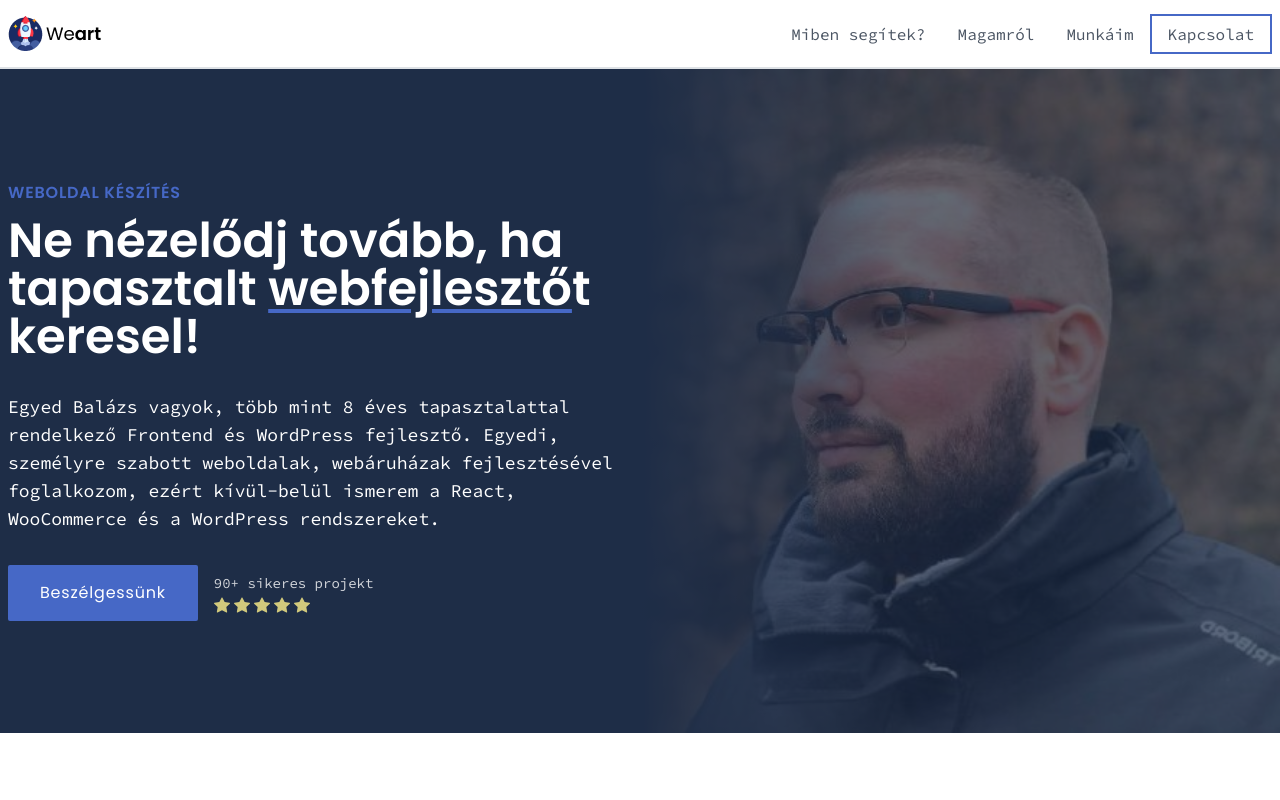
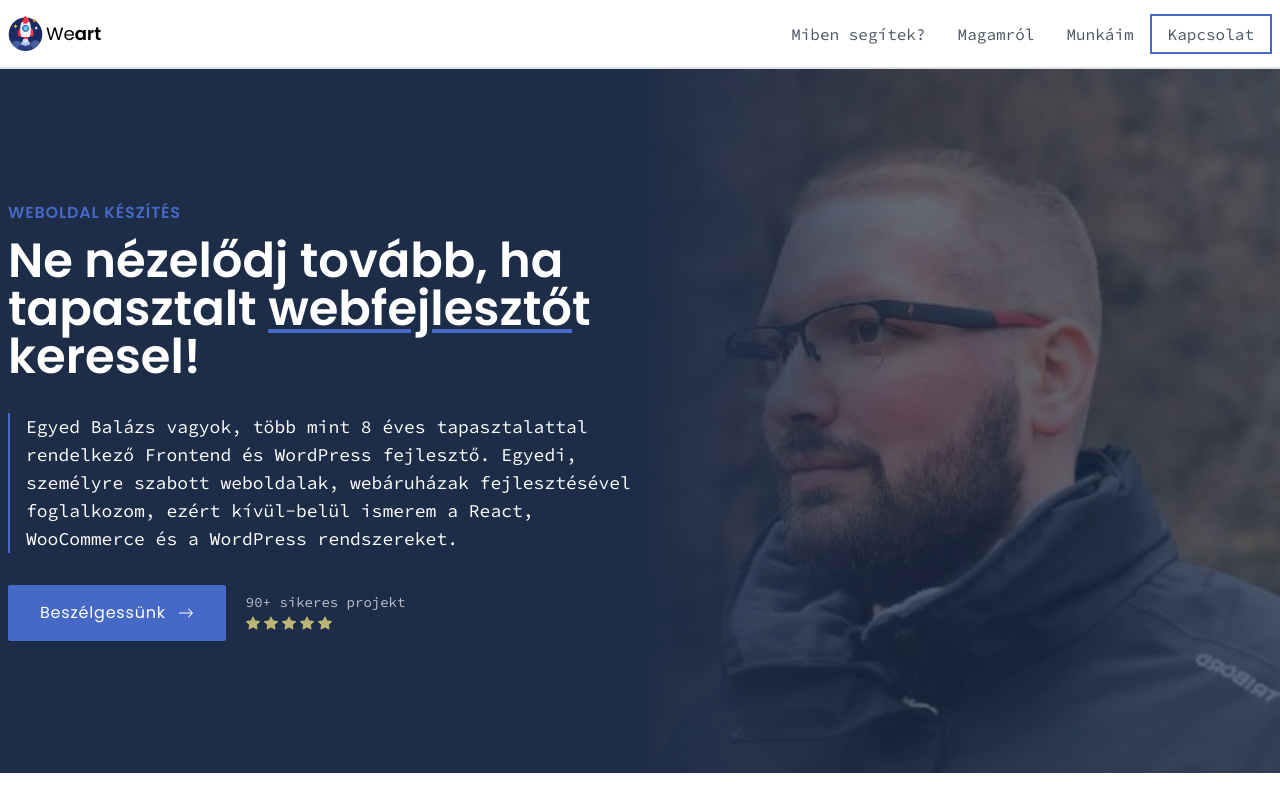
Before and after one commit to weartstudio/weart_nextjs, a Next.js app: page / in a window 1280 px wide. Built offline with nearby package versions, Linux system fonts and the light colour scheme.

Commit message:
icons andf anims

```diff
--- a/app/page.js
+++ b/app/page.js
@@ -1,23 +1,27 @@
 import Image from 'next/image'
 import Button from '@/components/Button'
 import Header from '@/components/Blocks/Header'
-import { BsStarFill } from "react-icons/bs";
+import { BsStarFill, BsArrowRight } from "react-icons/bs";
 
 export default function Home() {
   return (
     <>
 
     <Header>
+
       <h2 className='font-display tracking-wider uppercase text-weart-500 font-extrabold mb-3'>weboldal készítés</h2>
       <h1 className='font-display font-bold text-3xl md:text-4xl xl:text-5xl mb-8'>Ne nézelődj tovább, ha tapasztalt <span className='underline decoration-3 underline-offset-4 decoration-weart-500'>webfejlesztő</span>t keresel!</h1>
-      <p className='text-md md:text-lg mb-8'>Egyed Balázs vagyok, több mint 8 éves tapasztalattal rendelkező Frontend és WordPress fejlesztő. Egyedi, személyre szabott weboldalak, webáruházak fejlesztésével foglalkozom, ezért kívül-belül ismerem a React, WooCommerce és a WordPress rendszereket.</p>
 
-      <div className="flex items-center">
+      <div className="border-l-2 border-weart-500 pl-4">
+        <p className='text-md md:text-lg mb-8'>Egyed Balázs vagyok, több mint 8 éves tapasztalattal rendelkező Frontend és WordPress fejlesztő. Egyedi, személyre szabott weboldalak, webáruházak fejlesztésével foglalkozom, ezért kívül-belül ismerem a React, WooCommerce és a WordPress rendszereket.</p>
+      </div>
 
-        <Button href="#" className='mr-4'>Beszélgessünk</Button>
+      <div className="flex flex-col sm:flex-row gap-5 md:items-center items-start">
 
-        <div className='opacity-80'>
-          <p className='mb-1 text-sm'>90+ sikeres projekt</p>
+        <Button href="#" className={'flex-initial'}>Beszélgessünk <BsArrowRight/></Button>
+
+        <div className='text-sm opacity-70 mb-1'>
+          <p className='mb-1'>90+ sikeres projekt</p>
           <div className='flex gap-1'>
             {[...Array(5)].map((x, i) => <BsStarFill className='text-yellow-200' key={i} /> )}
           </div>
--- a/components/Blocks/Header.js
+++ b/components/Blocks/Header.js
@@ -4,8 +4,8 @@ export default function Header({children}) {
 	return (
 		<section className='bg-weart-800 relative '>
       <div className="container mx-auto px-2">
-        <div className="grid lg:grid-cols-2 py-28 min-h-[650px] items-center">
-          <div className='text-white'>
+        <div className="grid lg:grid-cols-2 md:pb-28 pt-28 pb-2 min-h-[650px] items-center">
+          <div className='text-white py-5'>
             {children}
           </div>
           <div className='lg:absolute inset-y-0 right-0 w-1/2 max-w-3xl opacity-30'>
--- a/components/Button.js
+++ b/components/Button.js
@@ -5,7 +5,7 @@ export default function Button({children, href, className}) {
 			py-4 px-8 rounded-sm
 			text-white tracking-wider
 			font-display
-			inline-block ${className}`}
+			inline-flex items-center gap-3 hover:gap-5 transition-all ${className}`}
 			>
 			{children}
 		</a>
```
